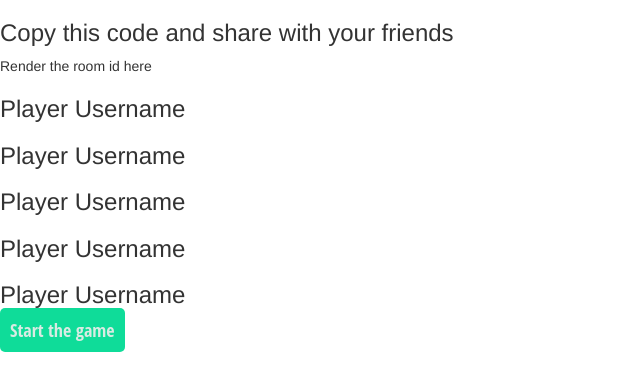
After one commit to ravisha7feb/What-do-you-meme, a Node server app: page /createRoom in a window 1280 px wide. The commit adds this page. Shown: the top 391 px of the page, without its empty margins (0-640 px from the left). Run offline with Node 20, Linux system fonts and the light colour scheme; some libraries are stand-ins or nearby versions.

Commit message:
add test structure for create room page

```diff
--- a/public/stylesheets/choices.css
+++ b/public/stylesheets/choices.css
@@ -122,7 +122,7 @@
     font-weight: bolder;
     padding: 10px;
     background-color: #0fdc99;
-    color: #d9ebe3;
+    color: white;
     text-align: center;
     font-size: large;
     border-style: hidden;
--- /dev/null
+++ b/public/stylesheets/createRoom.css
@@ -0,0 +1,14 @@
+.start-game>a{
+    text-decoration: none;
+    font-family: 'Open Sans Condensed', sans-serif;
+    font-weight: bolder;
+    padding: 10px;
+    background-color: #0fdc99;
+    color: #d9ebe3;
+    text-align: center;
+    font-size: large;
+    border-style: hidden;
+    cursor: pointer;
+    border-radius: 5px;
+    width: 100px;
+}
--- a/routes/index.js
+++ b/routes/index.js
@@ -17,5 +17,9 @@ router.get('/gameScreen1', (req, res) => {
     res.render('gameScreen1');
 });
 
+router.get('/createRoom', (req, res) => {
+    res.render('createRoom');
+});
+
 
 module.exports = router;
--- a/views/choices.ejs
+++ b/views/choices.ejs
@@ -57,7 +57,8 @@
                 CREATE A ROOM
             </div>
             <div class="create-room-button">
-                <a href="/room/<%= id %>">CREATE</a>
+                <!-- <a href="/room/<%= id %>">CREATE</a> -->
+                <a href="/createRoom">CREATE</a>
             </div>
         </div>
         <div class="join-room">
--- /dev/null
+++ b/views/createRoom.ejs
@@ -0,0 +1,38 @@
+<!DOCTYPE html>
+<html lang="en">
+<head>
+    <meta charset="UTF-8">
+    <meta http-equiv="X-UA-Compatible" content="IE=edge">
+    <meta name="viewport" content="width=device-width, initial-scale=1.0">
+    <link rel="stylesheet" href="https://stackpath.bootstrapcdn.com/bootstrap/3.4.1/css/bootstrap.min.css" integrity="sha384-HSMxcRTRxnN+Bdg0JdbxYKrThecOKuH5zCYotlSAcp1+c8xmyTe9GYg1l9a69psu" crossorigin="anonymous">
+
+    <link rel="stylesheet" href="https://maxcdn.bootstrapcdn.com/bootstrap/3.4.1/css/bootstrap.min.css"/>
+    <script src="https://ajax.googleapis.com/ajax/libs/jquery/3.5.1/jquery.min.js"></script>
+    <script src="https://maxcdn.bootstrapcdn.com/bootstrap/3.4.1/js/bootstrap.min.js"></script>
+    <link rel="stylesheet" href="/stylesheets/createRoom.css">
+
+    <title>What do you meme?</title>
+</head>
+<body>
+
+<div class="create-room-page">
+    <div class="share-code">
+
+        <h3>Copy this code and share with your friends</h3>
+        <p>Render the room id here</p>
+
+    </div>
+    <div class="player-usernames">
+
+        <h3>Player Username</h3>
+        <h3>Player Username</h3>
+        <h3>Player Username</h3>
+        <h3>Player Username</h3>
+        <h3>Player Username</h3>
+    </div>
+    <div class="start-game">
+        <a href="">Start the game</a>
+    </div>
+</div>
+
+<%- include('partials/footer') -%>
```
